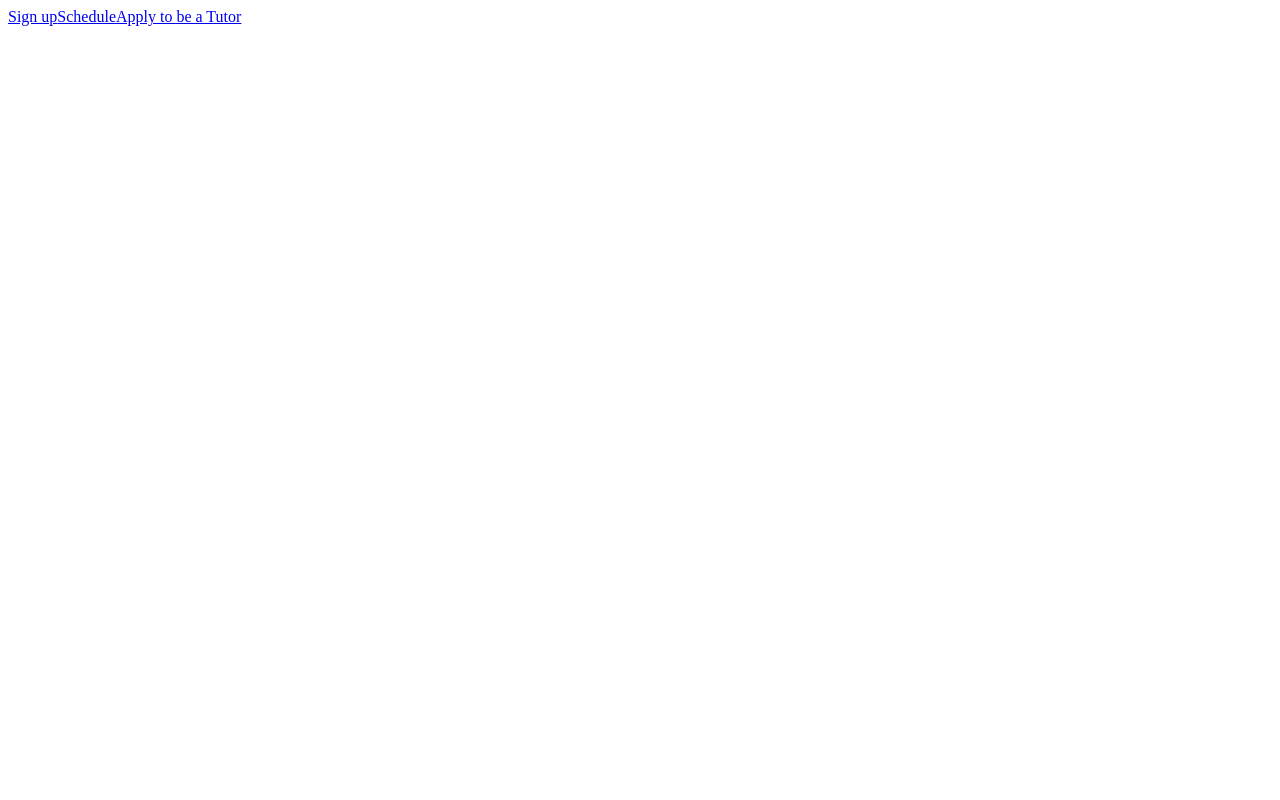
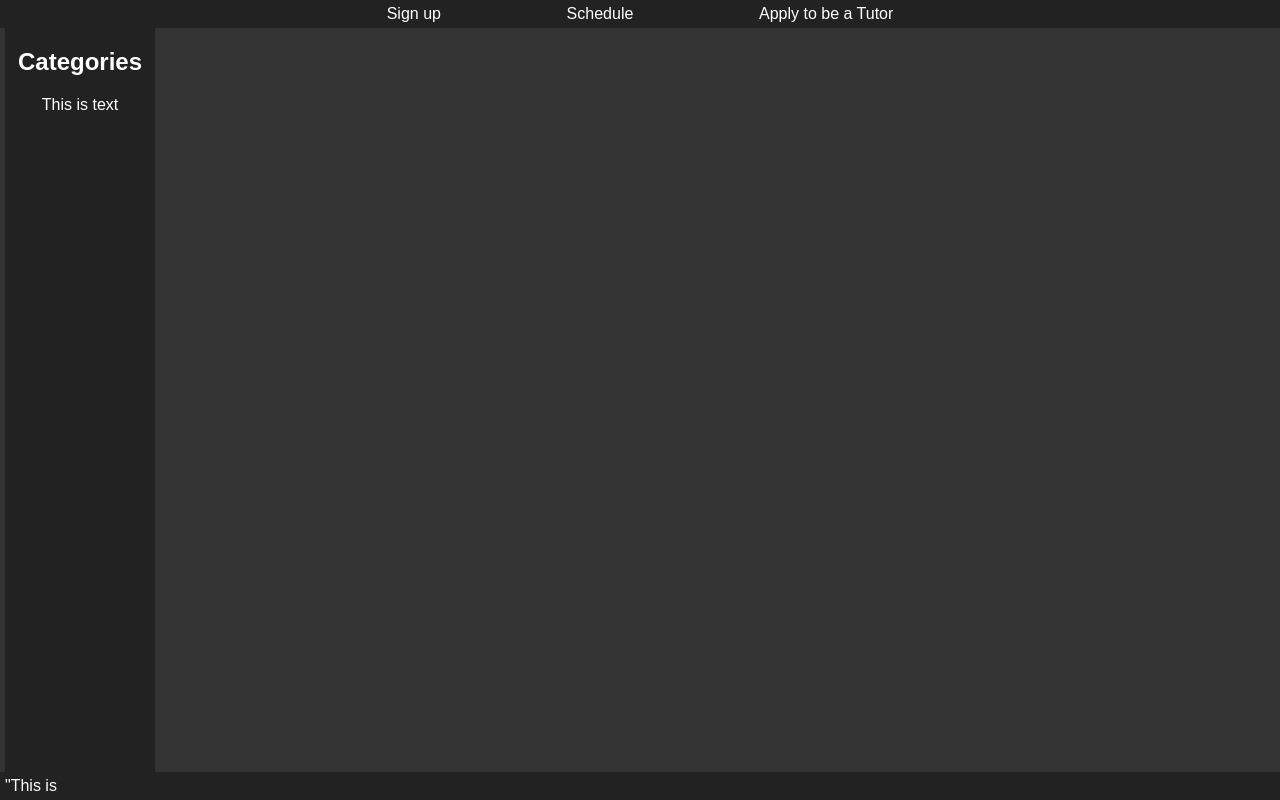
Before and after one commit to Hroney/tutor-scheduling, a React (Create React App) app in the folder client/: page / in a window 1280 px wide. Built offline with nearby package versions, Linux system fonts and the light colour scheme.

Commit message:
updates css

```diff
--- a/client/public/index.html
+++ b/client/public/index.html
@@ -1,48 +1,21 @@
 <!DOCTYPE html>
 <html lang="en">
+
 <head>
   <meta charset="utf-8" />
   <link rel="icon" href="%PUBLIC_URL%/favicon.ico" />
   <link rel="preconnect" href="https://fonts.gstatic.com" />
-    <link
-      href="https://fonts.googleapis.com/css2?family=Permanent+Marker&display=swap"
-      rel="stylesheet"
-    />
+  <link href="https://fonts.googleapis.com/css2?family=Permanent+Marker&display=swap" rel="stylesheet" />
   <meta name="viewport" content="width=device-width, initial-scale=1" />
   <meta name="theme-color" content="#000000" />
-    <meta
-      name="description"
-      content="Web site created using create-react-app"
-    />
+  <meta name="description" content="Web site created using create-react-app" />
   <link rel="apple-touch-icon" href="%PUBLIC_URL%/logo192.png" />
-    <!--
-      manifest.json provides metadata used when your web app is installed on a
-      user's mobile device or desktop. See https://developers.google.com/web/fundamentals/web-app-manifest/
-    -->
   <link rel="manifest" href="%PUBLIC_URL%/manifest.json" />
-    <!--
-      Notice the use of %PUBLIC_URL% in the tags above.
-      It will be replaced with the URL of the `public` folder during the build.
-      Only files inside the `public` folder can be referenced from the HTML.
-
-      Unlike "/favicon.ico" or "favicon.ico", "%PUBLIC_URL%/favicon.ico" will
-      work correctly both with client-side routing and a non-root public URL.
-      Learn how to configure a non-root public URL by running `npm run build`.
-    -->
   <title>Reciplease</title>
 </head>
+
 <body>
-    <noscript>You need to enable JavaScript to run this app.</noscript>
   <div id="root"></div>
-    <!--
-      This HTML file is a template.
-      If you open it directly in the browser, you will see an empty page.
+</body>
 
-      You can add webfonts, meta tags, or analytics to this file.
-      The build step will place the bundled scripts into the <body> tag.
-
-      To begin the development, run `npm start` or `yarn start`.
-      To create a production bundle, use `npm run build` or `yarn build`.
-    -->
-  </body>
 </html>
--- a/client/src/components/App.js
+++ b/client/src/components/App.js
@@ -1,15 +1,22 @@
 import { Outlet } from "react-router-dom";
 import NavBar from "./NavBar";
 import { useEffect, useState } from "react";
+import Sidebar from "./Sidebar";
+import '../styles/main.css'
 
 function App() {
 
 
   return (
-    <div className="app">
+    <div className="App">
       <header><NavBar /></header>
-      <Outlet />
-      <footer></footer>
+      <main className="content">
+        <Outlet />
+        <aside>
+          <Sidebar />
+        </aside>
+      </main>
+      <footer>"This is</footer>
     </div>
   )
 }
--- a/client/src/components/NavBar.js
+++ b/client/src/components/NavBar.js
@@ -1,4 +1,5 @@
 import { NavLink } from 'react-router-dom';
+import '../styles/navbar.css'
 
 function NavBar() {
 
@@ -23,7 +24,6 @@ function NavBar() {
                 Apply to be a Tutor
             </NavLink>
         </nav>
-
     )
 }
 
--- a/client/src/components/Schedule.js
+++ b/client/src/components/Schedule.js
@@ -1,7 +1,34 @@
+import { useEffect, useState } from "react";
+import SessionCard from "./SessionCard"
+import '../styles/sessioncard.css'
+
 function Schedule() {
+    const [sessions, setSessions] = useState([])
+    const daysOfWeek = ['Monday', 'Tuesday', 'Wednesday', 'Thursday', 'Friday'];
+
+    useEffect(() => {
+        fetch("/sessions")
+            .then((res) => res.json())
+            .then((data) => {
+                setSessions(data)
+            })
+    }, 0)
+
     return (
-        <div>
-            <h1>This is the Schedule.</h1>
+        <div className="scrollable-content">
+            {daysOfWeek.map(day => (
+                <div key={day} className="day-container">
+                    <h2>{day}:</h2>
+                    <div className="session-cards-group">
+                        {sessions
+                            .filter(session => session.day_scheduled === day)
+                            .sort((a, b) => a.time_scheduled - b.time_scheduled)
+                            .map(session => (
+                                <SessionCard key={session.id} session={session} />
+                            ))}
+                    </div>
+                </div>
+            ))}
         </div>
     );
 }
--- /dev/null
+++ b/client/src/components/SessionCard.js
@@ -0,0 +1,17 @@
+import '../styles/sessioncard.css'
+
+
+const SessionCard = ({ session }) => {
+  let time = session.time_scheduled;
+  let ampm = time >= 12 ? " pm" : " am";
+
+  return (
+    <div className="session-card">
+      <h2>{session.course}</h2>
+      <p><strong>Time:</strong> {session.time_scheduled >= 13 ? (time - 12) + ampm : time + ampm}</p>
+      {/* Add more session details here */}
+    </div>
+  );
+};
+
+export default SessionCard
--- /dev/null
+++ b/client/src/components/Sidebar.js
@@ -0,0 +1,10 @@
+function Sidebar() {
+    return (
+        <>
+            <h2>Categories</h2>
+            This is text
+        </>
+    );
+}
+
+export default Sidebar;
--- a/client/src/index.js
+++ b/client/src/index.js
@@ -1,6 +1,6 @@
 import React from "react";
 import ReactDOM from "react-dom/client";
-import "./index.css";
+import './styles/index.css'
 import { RouterProvider, createBrowserRouter } from 'react-router-dom';
 import routes from "./routes.js"
 
--- /dev/null
+++ b/client/src/styles/main.css
@@ -0,0 +1,73 @@
+.App {
+    margin: 0;
+    padding: 0;
+    font-family: Arial, Helvetica, sans-serif;
+    display: flex;
+    flex-direction: column;
+    min-height: 100vh;
+}
+
+body {
+    margin: 0px;
+}
+
+header,
+footer {
+    background-color: #222222;
+    color: #fff;
+    padding: 5px;
+}
+
+header {
+    flex-shrink: 0;
+}
+
+main {
+    flex-grow: 1;
+    display: flex;
+    justify-content: space-between;
+}
+
+aside {
+    flex-shrink: 0;
+    width: 150px;
+    background-color: #222222;
+    color: #fff;
+    text-align: center;
+}
+
+.content {
+    flex-grow: 1;
+    background-color: #333;
+    color: #fff;
+    padding-left: 5px;
+    padding-top: 0px;
+    padding-bottom: 0px;
+}
+
+.scrollable-content {
+    height: 94vh;
+    width: 100vw;
+    overflow-y: auto;
+}
+
+.scrollable-content::-webkit-scrollbar {
+    width: 10px;
+}
+
+.scrollable-content::-webkit-scrollbar-track {
+    background: #f1f1f1;
+}
+
+.scrollable-content::-webkit-scrollbar-thumb {
+    background: #888;
+}
+
+.scrollable-content::-webkit-scrollbar-thumb:hover {
+    background: #555;
+}
+
+.scrollable-content::-webkit-scrollbar {
+    width: 10px;
+    right: 0;
+}
--- /dev/null
+++ b/client/src/styles/navbar.css
@@ -0,0 +1,22 @@
+a:link {
+    color: white;
+    text-decoration: none;
+}
+
+a:visited {
+    color: gray;
+    text-decoration: none;
+}
+
+a:hover {
+    color: white;
+    text-decoration: underline;
+}
+
+.nav-bar {
+    display: flex;
+    justify-content: space-evenly;
+    padding-left: 20vw;
+    padding-right: 20vw;
+    list-style: none;
+}
--- /dev/null
+++ b/client/src/styles/sessioncard.css
@@ -0,0 +1,46 @@
+.session-list {
+    display: flex;
+    flex-direction: column;
+    align-items: center;
+}
+
+.session-card {
+    width: 1fr;
+    background-color: #222222;
+    border-radius: 8px;
+    box-shadow: 0 2px 4px rgba(0, 0, 0, 0.1);
+    padding: 20px;
+    margin: 5px;
+    /* margin-bottom: 20px; */
+}
+
+.session-card h2 {
+    font-size: 1.5rem;
+    margin-bottom: 10px;
+}
+
+.session-card p {
+    font-size: 1rem;
+    color: #666;
+}
+
+.session-card .time {
+    font-weight: bold;
+}
+
+
+.scrollable-content {
+    display: grid;
+    grid-template-columns: repeat(auto-fit, minmax(175px, 1fr));
+    gap: 5px;
+}
+
+.day-container {
+    margin-bottom: 20px;
+}
+
+.session-cards-group {
+    display: grid;
+    grid-template-columns: repeat(auto-fit, minmax(175px, 1fr));
+    gap: 5px;
+}
```
Also changed, not shown: client/src/styles/index.css (line endings or trailing spaces). Lines whose indentation alone changed are shown as unchanged.
